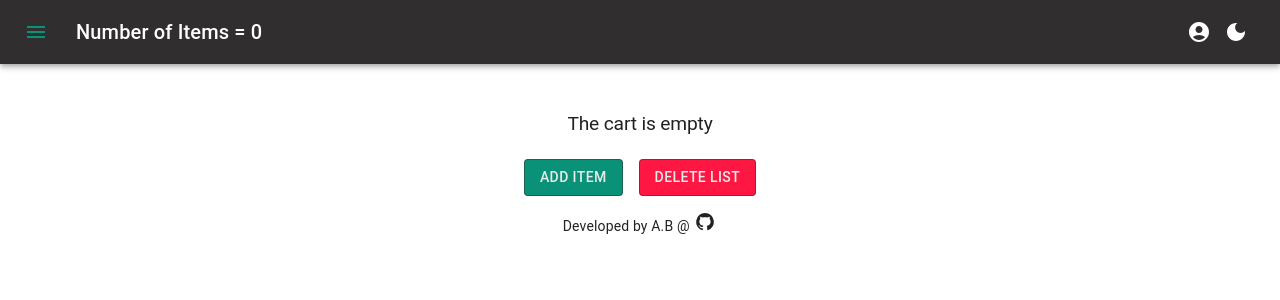
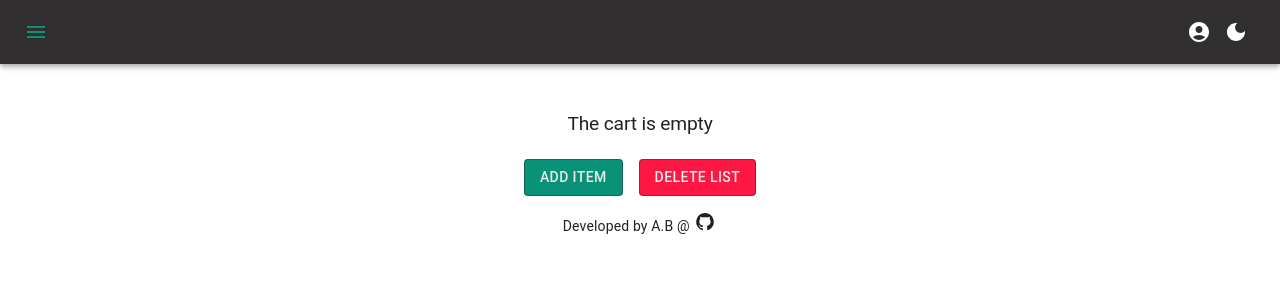
Before and after one commit to Ahmed-Bektash/MERN_ShoppingListApp, a React (Create React App) app in the folder client/: page /lists/1/1 in a window 1280 px wide. Shown: the top 300 px of the page. Built offline with nearby package versions, Linux system fonts and the light colour scheme; no server answers.

Commit message:
[FRONT] : Fixing delete item and adding list name to navbar

```diff
--- a/client/src/components/Navbar.js
+++ b/client/src/components/Navbar.js
@@ -15,7 +15,7 @@ import SideBar from './SideBar.js';
 
 export default function NavBar() {
   const theme = useTheme();
-  const {ItemState,GlobalState,GlobalDispatch} = useContext(Context);
+  const {GlobalState,GlobalDispatch} = useContext(Context);
 
   const handleDarkMode=()=>{
     ToggleDarkMode(GlobalDispatch,GlobalState.darkMode ? false : true)
@@ -35,7 +35,7 @@ export default function NavBar() {
         <Toolbar>
           <SideBar anchor={GlobalState.isMobile?"bottom":"left"} />
           <Typography variant="h6" component="div" sx={{ flexGrow: 1 }}>
-            Number of Items = {ItemState.ItemsArray.length}
+            {GlobalState.curr_list.name? GlobalState.curr_list.name: ""}
           </Typography>
           <IconButton
               aria-label="expand row"
--- a/client/src/components/ShoppingList.js
+++ b/client/src/components/ShoppingList.js
@@ -80,7 +80,8 @@ function ShoppingList (){
             </Container>}
 
             <Container sx={{mt:2}}>
-                <ShoppingListTable rows={mainCart} title="Title of shopping list"/>
+                <ShoppingListTable rows={mainCart} title={`Number of Items = ${ItemState.ItemsArray.length}`
+                }/>
             </Container>
 
             {GlobalState.isMobile &&
--- a/client/src/logic/Item/ItemProvider.js
+++ b/client/src/logic/Item/ItemProvider.js
@@ -12,7 +12,7 @@ export const ClearCart = (ItemDispatch,listID)=>{
 }
 
 export const removeItem = (ItemDispatch,id)=>{
-    axios.delete(`/api/items/:${id}`).then(res =>{
+    axios.delete(`/api/items/${id}`).then(res =>{
         ItemDispatch({type:'REMOVE_ITEM', payload:id});
     })
 }
```
Also changed, not shown: client/src/TODO.txt.
